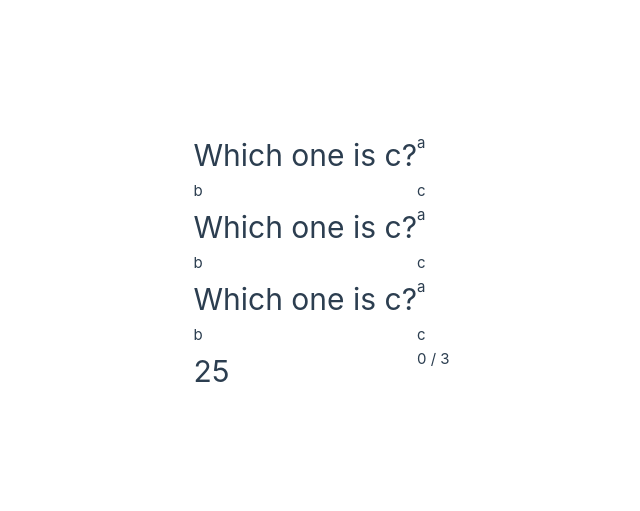
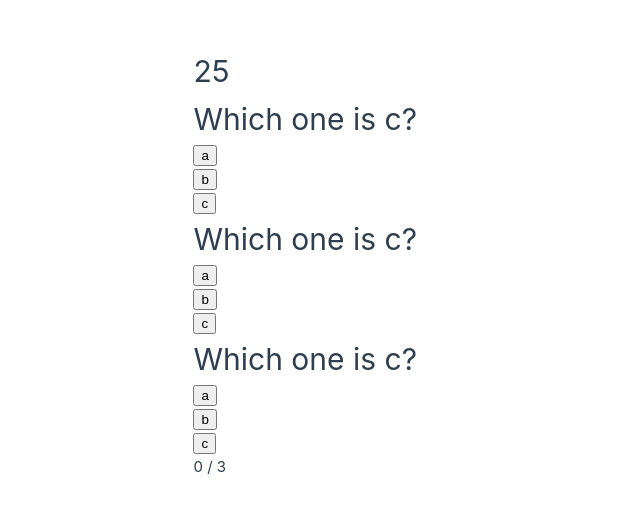
Before and after one commit to pcvonz/quiz_app_vue, a Vue app: page / in a window 1280 px wide. Shown: the part 137-648 px from the top of the page, without its empty margins (223-863 px from the left). Built offline with nearby package versions, Linux system fonts and the light colour scheme.

Commit message:
clean up

```diff
--- a/src/App.vue
+++ b/src/App.vue
@@ -4,31 +4,30 @@
 import TimeRemaining from './components/TimeRemaining.vue';
 import { computed } from '@vue/reactivity';
 
-const questions = ref<Record<number, {
+const questions = ref<Array<{
 	userAnswer: string | undefined,
 	correctAnswer: string,
 	question: string,
 	possibleAnswers: string[]
-}>>({
-	0: {
+}>>([
+	 {
 		possibleAnswers: ["a", "b", "c"],
 		correctAnswer: "c",
 		question: "Which one is c?",
 		userAnswer: undefined
 	},
-	1: {
+	 {
 		possibleAnswers: ["a", "b", "c"],
 		correctAnswer: "c",
 		question: "Which one is c?",
 		userAnswer: undefined
 	},
-	2: {
+	 {
 		possibleAnswers: ["a", "b", "c"],
 		correctAnswer: "c",
 		question: "Which one is c?",
 		userAnswer: undefined
-	}
-});
+	} ]);
 
 const answerQuestion = (questionNumber: number, answer: string) => {
 	questions.value[questionNumber].userAnswer = answer;
@@ -62,8 +61,14 @@
 </script>
 
 <template>
+	<div class="questions">
+		<TimeRemaining
+			 v-if="!isQuizFinished"
+					@limit-reached="onLimitReached"
+					:limit="30"
+					/>
 		<div v-if="isQuizFinished">
-		Your score is {{ score }}
+			Your score is {{ score }} out of {{ questions.length }}
 		</div>
 
 		<template v-else v-for="( question, index ) in questions">
@@ -76,40 +81,14 @@
 					:answer="question.correctAnswer"
 					/>
 		</template>
-	<TimeRemaining
-			@limit-reached="onLimitReached"
-			:limit="30"
-			/>
 		<div>
+		</div>
 		{{ progress }}
 	</div>
 </template>
 
 <style scoped>
-header {
-  line-height: 1.5;
-}
-
-.logo {
-  display: block;
-  margin: 0 auto 2rem;
-}
-
-@media (min-width: 1024px) {
-  header {
-    display: flex;
-    place-items: center;
-    padding-right: calc(var(--section-gap) / 2);
-  }
-
-  .logo {
-    margin: 0 2rem 0 0;
-  }
-
-  header .wrapper {
-    display: flex;
-    place-items: flex-start;
-    flex-wrap: wrap;
-  }
+.questions {
+	display: grid;
 }
 </style>
--- a/src/components/QuestionComponent.vue
+++ b/src/components/QuestionComponent.vue
@@ -16,45 +16,28 @@
 </script>
 
 <template>
-	<h1> {{ question }} </h1>
-	<div v-for="answer in possibleAnswers">
-		<div @click="emit('answer', answer)">
-			{{ answer }}
+	<div class="question">
+		<h1 class="question-title"> {{ question }}
+			<div class="correct-indicator" v-if="userAnswer">
+				{{ userAnswer !== answer ? "❌" : "✅︎" }}
+			</div>
+		</h1>
+		<div v-for="answer in possibleAnswers">
+			<button @click="emit('answer', answer)">
+				{{ answer }}
+			</button>
 		</div>
-	</div>
-	<div v-if="userAnswer && userAnswer !== answer">
-		That's the wrong answer
-	</div>
-	<div v-else-if="userAnswer && userAnswer === answer">
-		That's the correct answer!
 	</div>
 </template>
 
 <style scoped>
-header {
-  line-height: 1.5;
+.question-title {
+	position: relative;
 }
-
-.logo {
-  display: block;
-  margin: 0 auto 2rem;
-}
-
-@media (min-width: 1024px) {
-  header {
-    display: flex;
-    place-items: center;
-    padding-right: calc(var(--section-gap) / 2);
-  }
-
-  .logo {
-    margin: 0 2rem 0 0;
-  }
-
-  header .wrapper {
-    display: flex;
-    place-items: flex-start;
-    flex-wrap: wrap;
-  }
+.correct-indicator {
+	width: 0;
+	position: absolute;
+	right: 0;
+	top: 0;
 }
 </style>
```
Also changed, not shown: src/components/TheWelcome.vue (deleted, +0 -9 lines), 1 other file (tests, documents, lock files or other folders). Lines whose indentation alone changed are shown as unchanged.
